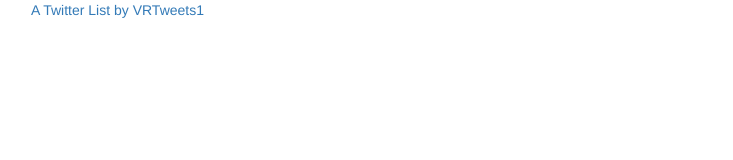
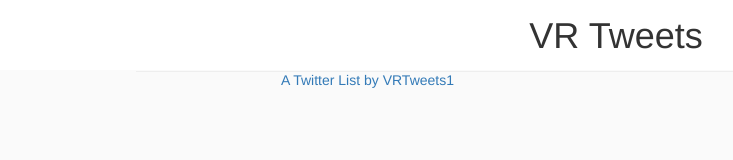
Before and after one commit to chrisq21/vr-tweets, a plain HTML site: page index.html in a window 1280 px wide. Shown: the whole page, without its empty margins (24-757 px from the left). Drawn offline with nearby package versions, Linux system fonts and the light colour scheme.

Commit message:
Basic styling on the header and timeline body

```diff
--- a/index.html
+++ b/index.html
@@ -9,12 +9,16 @@
   <title>VR Tweets</title>
 </head>
 <body>
-
+  <div class="header-wrapper">
+    <h1 class="header">VR Tweets</h1>
+  </div>
   <div class="container">
     <div class="row">
-      <!-- Twitter Widget -->
-      <a class="twitter-timeline" data-chrome="noheader" data-theme="light" data-link-color="#19CF86" href="https://twitter.com/VRTweets1/lists/virtual-reality">A Twitter List by VRTweets1</a> <script async src="//platform.twitter.com/widgets.js" charset="utf-8"></script>
-      <!-- Twitter Widget End-->
+      <div class="timeline">
+        <!-- Twitter Widget -->
+        <a class="twitter-timeline" data-chrome="noheader noborders" data-theme="light" data-link-color="#19CF86" href="https://twitter.com/VRTweets1/lists/virtual-reality">A Twitter List by VRTweets1</a> <script async src="//platform.twitter.com/widgets.js" charset="utf-8"></script>
+        <!-- Twitter Widget End-->
+      </div>
     </div>
   </div>
 
--- a/style.css
+++ b/style.css
@@ -0,0 +1,74 @@
+body {
+  background: #FAFAFA;
+}
+
+.header-wrapper {
+  text-align: center;
+  background: white;
+  height: 5em;
+  line-height: 5em;
+}
+
+.header {
+  margin: 0;
+  position: relative;
+  line-height: inherit;
+  vertical-align: middle;
+  display: inline-block;
+  width: 75%;
+  border-bottom: 1px solid #eee;
+
+  /*animation:mymove 1s ease-out;*/
+  /* Safari and Chrome */
+  /*-webkit-animation:mymove 1s ease-out;*/
+}
+
+@keyframes mymove {
+  from {top:-200px; opacity: 0;}
+  to {top:0px; opacity: 1}
+}
+
+@-webkit-keyframes mymove /* Safari and Chrome */ {
+  from {top:-200px; opacity: 0;}
+  to {top:0px; opacity: 1;}
+}
+
+/*.timeline {
+  padding: 0px 250px;
+}*/
+
+
+/* Custom, iPhone Retina */
+  @media only screen and (min-width : 320px) {
+    .timeline {
+      padding: 0;
+    }
+  }
+
+  /* Extra Small Devices, Phones */
+  @media only screen and (min-width : 480px) {
+    .timeline {
+      padding: 0px 75px;
+    }
+  }
+
+  /* Small Devices, Tablets */
+  @media only screen and (min-width : 768px) {
+    .timeline {
+      padding: 0px 100px;
+    }
+  }
+
+  /* Medium Devices, Desktops */
+  @media only screen and (min-width : 992px) {
+    .timeline {
+      padding: 0px 150px;
+    }
+  }
+
+  /* Large Devices, Wide Screens */
+  @media only screen and (min-width : 1200px) {
+    .timeline {
+      padding: 0px 250px;
+    }
+  }
```
